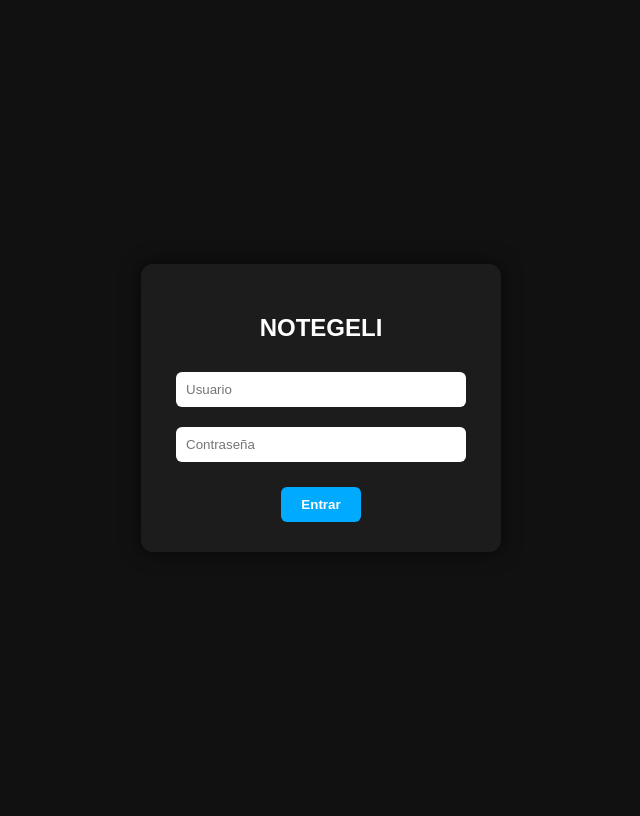
After one commit to jongelai/notegeli, a Flask app: page /login in a window 1280 px wide. The commit adds this page. Shown: the whole page, without its empty margins (319-959 px from the left). Run offline with Flask 3, Linux system fonts and the light colour scheme.

Commit message:
mod estilo APP

```diff
--- a/app.py
+++ b/app.py
@@ -1,11 +1,16 @@
-from flask import Flask, request, render_template, send_file
+from flask import Flask, request, render_template, send_file, redirect, url_for, session
 from datetime import datetime
 from collections import defaultdict
 import os
 
 app = Flask(__name__)
+app.secret_key = "notegeli_super_secreto"  # Necesario para sesiones
 
 CARPETA = "archivos"
+
+# Usuario y contraseña del login
+USUARIO = "juan"
+PASSWORD = "1234"
 
 # Diccionario de meses en español
 MESES = {
@@ -15,23 +20,52 @@ MESES = {
     "10": "Octubre", "11": "Noviembre", "12": "Diciembre"
 }
 
+def requiere_login():
+    return session.get("logueado") == True
+
+
 def agrupar_por_mes(archivos):
     grupos = defaultdict(list)
     for archivo in archivos:
-        # ejemplo nombre: 2026-01-08_18-38-46.txt
-        fecha = archivo.split("_")[0]   # → 2026-01-08
+        fecha = archivo.split("_")[0]  # --> 2026-01-08
         año, mes, dia = fecha.split("-")
         mes_nombre = MESES.get(mes, mes)
         clave = f"{año} {mes_nombre}"
         grupos[clave].append(archivo)
 
-    # Para que se ordene del más nuevo al más viejo visualmente
+    # Ordenar de más nuevo a más viejo
     grupos_ordenados = dict(sorted(grupos.items(), reverse=True))
     return grupos_ordenados
 
 
+# ------------ LOGIN -------------
+@app.route("/login", methods=["GET", "POST"])
+def login():
+    if request.method == "POST":
+        user = request.form.get("usuario")
+        pwd = request.form.get("password")
+
+        if user == USUARIO and pwd == PASSWORD:
+            session["logueado"] = True
+            return redirect(url_for("index"))
+
+        return render_template("login.html", error="Datos incorrectos")
+
+    return render_template("login.html")
+
+
+@app.route("/logout")
+def logout():
+    session.clear()
+    return redirect(url_for("login"))
+
+
+# ------------ INDEX (HOME) -------------
 @app.route("/", methods=["GET", "POST"])
 def index():
+    if not requiere_login():
+        return redirect(url_for("login"))
+
     if request.method == "POST":
         texto = request.form.get("texto", "")
         if texto:
@@ -42,38 +76,27 @@ def index():
             with open(ruta, "w", encoding="utf-8") as f:
                 f.write(texto)
 
-    archivos = sorted(os.listdir(CARPETA)) if os.path.exists(CARPETA) else []
+    if not os.path.exists(CARPETA):
+        archivos = []
+    else:
+        archivos = sorted(os.listdir(CARPETA), reverse=True)
+
     grupos = agrupar_por_mes(archivos)
     return render_template("index.html", grupos=grupos)
 
 
-@app.route("/leer/<archivo>")
-def leer(archivo):
-    ruta = os.path.join(CARPETA, archivo)
-    if not os.path.exists(ruta):
-        return "Archivo no encontrado"
-    with open(ruta, "r", encoding="utf-8") as f:
-        contenido = f.read()
-    return f"<pre>{contenido}</pre>"
-
-
-@app.route("/descargar/<archivo>")
-def descargar(archivo):
-    ruta = os.path.join(CARPETA, archivo)
-    if not os.path.exists(ruta):
-        return "Archivo no encontrado"
-    return send_file(ruta, as_attachment=True)
-
-
+# ------------ EDITAR -------------
 @app.route("/editar/<archivo>", methods=["GET", "POST"])
 def editar(archivo):
+    if not requiere_login():
+        return redirect(url_for("login"))
+
     ruta = os.path.join(CARPETA, archivo)
-
     if request.method == "POST":
         nuevo_texto = request.form.get("texto", "")
         with open(ruta, "w", encoding="utf-8") as f:
             f.write(nuevo_texto)
-        return "<script>window.location='/'</script>"
+        return redirect(url_for("index"))
 
     with open(ruta, "r", encoding="utf-8") as f:
         contenido = f.read()
@@ -81,13 +104,29 @@ def editar(archivo):
     return render_template("editar.html", archivo=archivo, contenido=contenido)
 
 
+# ------------ BORRAR -------------
 @app.route("/borrar/<archivo>")
 def borrar(archivo):
+    if not requiere_login():
+        return redirect(url_for("login"))
+
     ruta = os.path.join(CARPETA, archivo)
     if os.path.exists(ruta):
         os.remove(ruta)
-    return "<script>window.location='/'</script>"
+
+    return redirect(url_for("index"))
 
 
+# ------------ DESCARGAR -------------
+@app.route("/descargar/<archivo>")
+def descargar(archivo):
+    if not requiere_login():
+        return redirect(url_for("login"))
+
+    ruta = os.path.join(CARPETA, archivo)
+    return send_file(ruta, as_attachment=True)
+
+
+# ------------ RUN LOCAL -------------
 if __name__ == "__main__":
-    app.run()
+    app.run(debug=True)
--- /dev/null
+++ b/archivos/2026-01-09_20-25-30.txt
@@ -0,0 +1 @@
+hola
--- /dev/null
+++ b/archivos/2026-01-09_20-25-35.txt
@@ -0,0 +1 @@
+hola22
--- /dev/null
+++ b/archivos/2026-01-09_20-39-23.txt
@@ -0,0 +1 @@
+hola3
--- /dev/null
+++ b/templates/login.html
@@ -0,0 +1,63 @@
+<!DOCTYPE html>
+<html>
+<head>
+<meta charset="utf-8">
+<title>Acceso Notegeli</title>
+<style>
+body {
+    background: #111;
+    color: white;
+    font-family: Arial, sans-serif;
+    display: flex;
+    height: 100vh;
+    justify-content: center;
+    align-items: center;
+}
+.contenedor {
+    background: #1c1c1c;
+    padding: 30px;
+    border-radius: 12px;
+    width: 300px;
+    text-align: center;
+    box-shadow: 0 0 20px rgba(0,0,0,.6);
+}
+input {
+    margin: 10px 0;
+    width: 90%;
+    padding: 10px;
+    border: none;
+    border-radius: 6px;
+}
+button {
+    background: #00aaff;
+    border: none;
+    padding: 10px 20px;
+    margin-top: 15px;
+    color: white;
+    border-radius: 6px;
+    cursor: pointer;
+    font-weight: bold;
+}
+button:hover {
+    background: #0080cc;
+}
+.error {
+    margin-top: 10px;
+    color: #ff5555;
+}
+</style>
+</head>
+<body>
+<div class="contenedor">
+    <h2>NOTEGELI</h2>
+    <form method="POST">
+        <input name="usuario" placeholder="Usuario">
+        <input type="password" name="password" placeholder="Contraseña">
+        <button>Entrar</button>
+    </form>
+    {% if error %}
+        <div class="error">{{ error }}</div>
+    {% endif %}
+</div>
+</body>
+</html>
```
Also changed, not shown: templates/index.html (+65 -34 lines).
